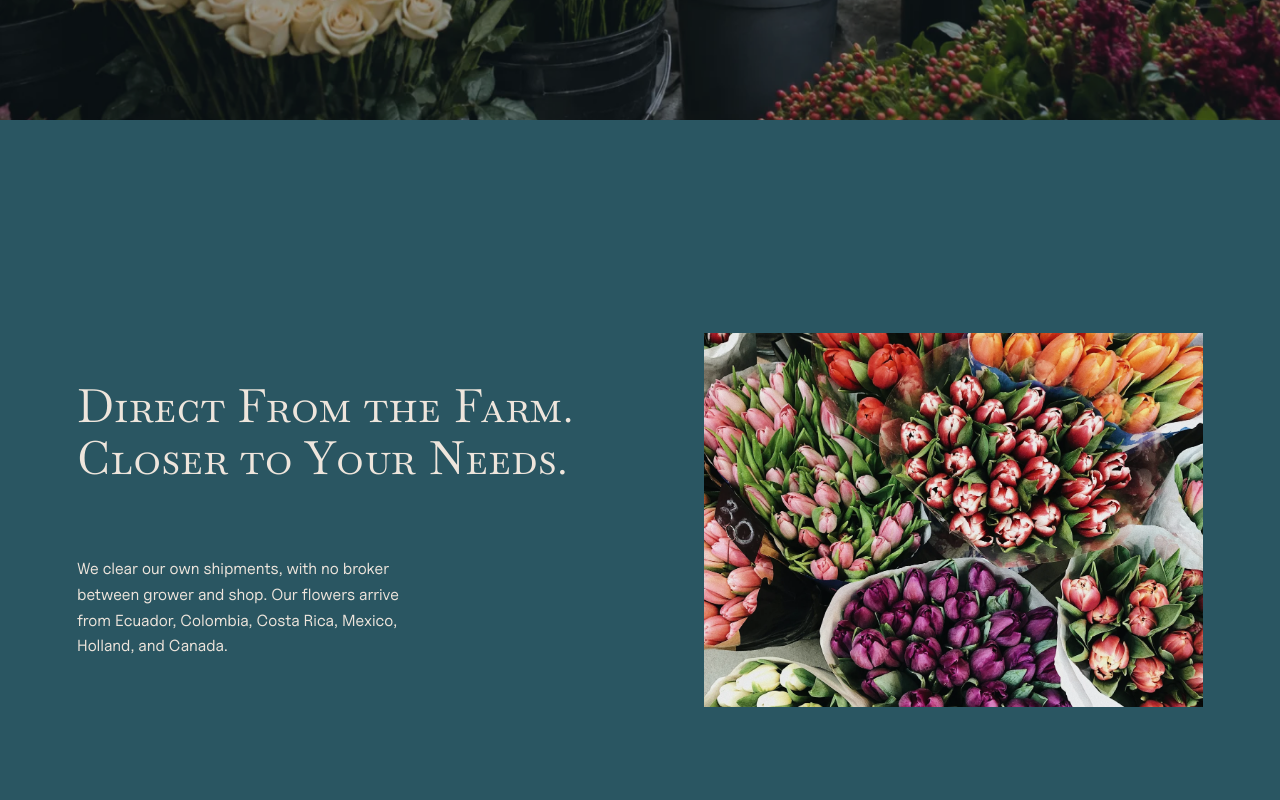
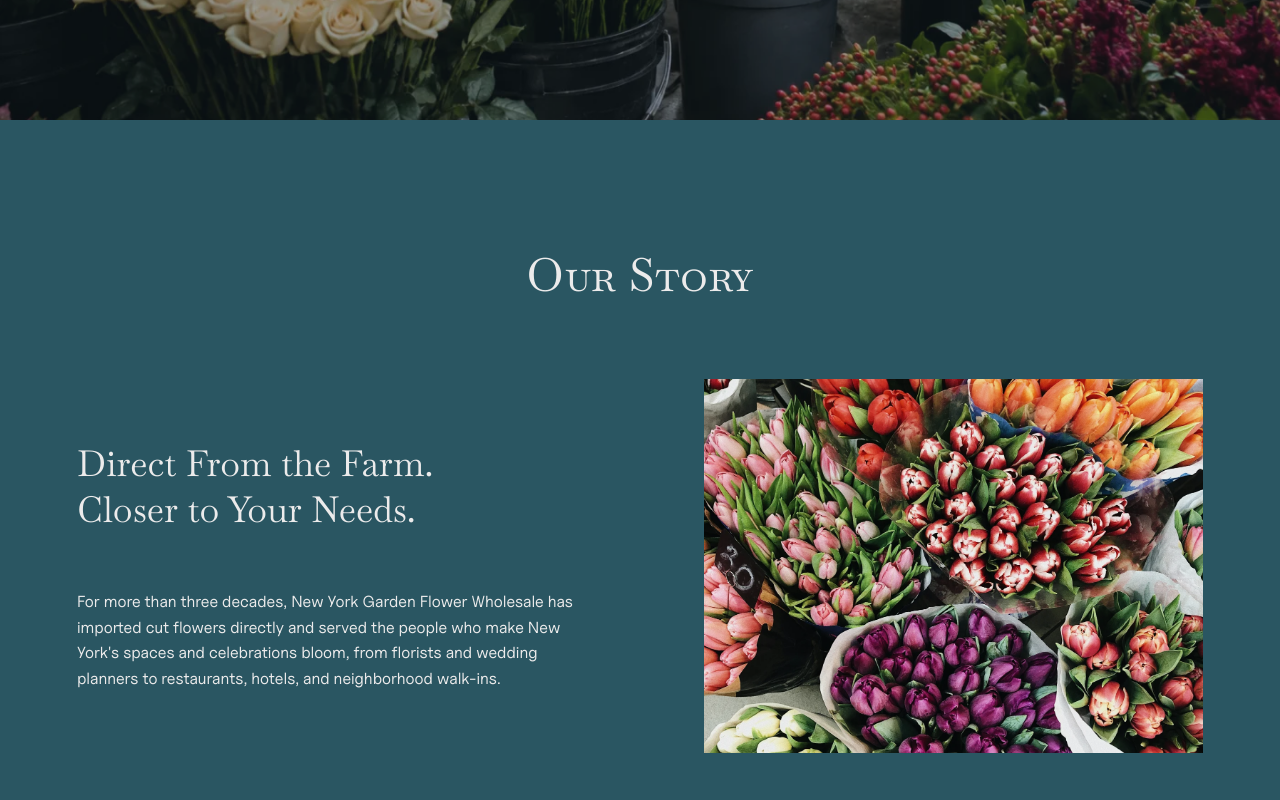
Before and after one commit to sobalab/nygf, a Next.js app: page / in a window 1280 px wide. Shown: the part 680-1480 px from the top of the page. Built offline with nearby package versions, Linux system fonts and the light colour scheme; no server answers.

Commit message:
section sequence

```diff
--- a/app/flower-field.tsx
+++ b/app/flower-field.tsx
@@ -24,16 +24,22 @@ type Flower = { name: string; group: string; image?: string };
 // same anchoring side at both sizes; left and right on one card would fight.
 type Spot = { t: string; w: string; ratio: string; depth: number; l?: string; r?: string; mt?: string; ml?: string; mr?: string };
 
+// Left and right offsets are held in step — 2/3 across the top, 1/1 through the
+// middle, 7/9 along the bottom — so neither flank sits nearer its gutter than
+// the other, and the widest card in each row is answered by a comparable one
+// opposite instead of all the weight falling down one side.
 const PLACEMENT: Spot[] = [
-  { t: "11%", l: "3%", w: "clamp(120px,15vw,206px)", ratio: "3/4", depth: 0.6, mt: "17%", ml: "12%" },
-  { t: "11%", l: "24%", w: "clamp(96px,11.5vw,162px)", ratio: "1/1", depth: 1.3 },
-  { t: "8%", l: "49%", w: "clamp(136px,17vw,244px)", ratio: "5/4", depth: 2.1, mt: "3%", ml: "5%" },
-  { t: "13%", r: "4%", w: "clamp(114px,14vw,196px)", ratio: "4/5", depth: 1, mt: "8%", mr: "6%" },
-  { t: "46%", l: "2%", w: "clamp(124px,15vw,216px)", ratio: "1/1", depth: 1.5, mt: "81%", ml: "22%" },
-  { t: "44%", r: "2%", w: "clamp(102px,12vw,172px)", ratio: "3/4", depth: 0.7 },
-  { t: "74%", l: "8%", w: "clamp(146px,18vw,268px)", ratio: "4/3", depth: 3, mt: "67%", ml: "4%" },
-  { t: "70%", l: "43%", w: "clamp(112px,13.5vw,176px)", ratio: "3/4", depth: 1.1 },
-  { t: "72%", r: "10%", w: "clamp(128px,16vw,226px)", ratio: "1/1", depth: 2.2, mt: "65%", mr: "5%" },
+  { t: "10%", l: "2%", w: "clamp(120px,15vw,206px)", ratio: "3/4", depth: 0.6, mt: "7%", ml: "auto", mr: "4%" },
+  { t: "10%", l: "24%", w: "clamp(96px,11.5vw,162px)", ratio: "1/1", depth: 1.3 },
+  { t: "7%", l: "49%", w: "clamp(136px,17vw,244px)", ratio: "5/4", depth: 2.1, mt: "5%", ml: "3%" },
+  { t: "12%", r: "3%", w: "clamp(114px,15vw,216px)", ratio: "4/5", depth: 1, mt: "20%", ml: "6%", mr: "auto" },
+  { t: "45%", l: "1%", w: "clamp(124px,15vw,216px)", ratio: "1/1", depth: 1.5, mt: "83%", ml: "14%" },
+  // Square, not portrait: three tall cards down the right flank left no room
+  // between them once the field took its gutters.
+  { t: "47%", r: "1%", w: "clamp(102px,11.5vw,180px)", ratio: "1/1", depth: 0.7 },
+  { t: "72%", l: "7%", w: "clamp(146px,18vw,254px)", ratio: "4/3", depth: 3, mt: "68%", ml: "4%" },
+  { t: "65%", l: "44%", w: "clamp(112px,13.5vw,176px)", ratio: "3/4", depth: 1.1 },
+  { t: "68%", r: "9%", w: "clamp(128px,15vw,230px)", ratio: "1/1", depth: 2.2, mt: "66%", mr: "5%" },
 ];
 
 export function FlowerField({ flowers }: { flowers: Flower[] }) {
--- a/app/globals.css
+++ b/app/globals.css
@@ -10,8 +10,8 @@
    from near-black to a pale wash; each one is named for the section it belongs
    to rather than its hue, because the section is what fixes it. --rust is no
    longer a band — it survives only as the form-error red. --field and the
-   rgba()s below are tints, not new hues: --ink is 23 40 46, --paper 238 229 220. */
-:root { --paper:#eee5dc; --ink:#17282e; --band-flowers:#11292f; --band-story:#2a5662; --band-trade:#387f93; --band-contact:#76a4b0; --sage:#999a80; --sage-pale:#cacbb5; --rust:#a7593a; --mist:#b7c2c1; --line:rgba(23,40,46,.22); --field:#f6f1ea; --ease:cubic-bezier(.22,.7,.3,1); --ease-out:cubic-bezier(.16,1,.3,1); --serif:"Baskervville",Georgia,serif; --display:"Baskervville SC",Georgia,serif; --sans:"Uncut Sans",Helvetica,Arial,sans-serif; --btn-radius:6px; }
+   rgba()s below are tints, not new hues: --ink is 23 40 46, --paper 236 235 235. */
+:root { --paper:#ecebeb; --ink:#17282e; --band-flowers:#11292f; --band-story:#2a5662; --band-trade:#387f93; --band-contact:#76a4b0; --sage:#999a80; --sage-pale:#cacbb5; --rust:#a7593a; --mist:#b7c2c1; --line:rgba(23,40,46,.22); --field:#f6f1ea; --ease:cubic-bezier(.22,.7,.3,1); --ease-out:cubic-bezier(.16,1,.3,1); --serif:"Baskervville",Georgia,serif; --display:"Baskervville SC",Georgia,serif; --sans:"Uncut Sans",Helvetica,Arial,sans-serif; --btn-radius:6px; }
 * { box-sizing:border-box; }
 html { scroll-behavior:smooth; }
 body { margin:0; background:var(--paper); color:var(--ink); font-family:var(--sans); }
@@ -62,7 +62,7 @@ section[id] { scroll-margin-top:102px; }
 .section-pad { padding:130px 6vw; }
 /* A shade smaller than the roman was: small caps run about a sixth wider at the
    same size, and these headings carry authored line breaks that have to hold. */
-.story h2,.catalogue h2,.trade h2,.offerings h2,.page-head h1 { font:400 clamp(30px,3.6vw,54px)/1.12 var(--display); letter-spacing:.015em; margin:0; }
+.story-title,.catalogue h2,.trade h2,.offerings h2,.page-head h1 { font:400 clamp(30px,3.6vw,54px)/1.12 var(--display); letter-spacing:.015em; margin:0; }
 .page-head { background:var(--sage); padding-bottom:0; display:grid; grid-template-columns:1.4fr .6fr; gap:8vw; align-items:end; }
 .page-head + .catalogue,.page-head + .enquiry { padding-top:64px; }
 .offerings h2 { margin-bottom:46px; }
@@ -87,7 +87,10 @@ section[id] { scroll-margin-top:102px; }
 .flower-field { background:var(--band-flowers); color:var(--sage-pale); min-height:max(100svh,820px); position:relative; overflow:hidden; display:flex; flex-direction:column; justify-content:center; align-items:center; }
 /* Scoped to the band: the enquiry form's fieldsets are .field too, and a bare
    rule here reaches them and lifts every one out of flow. */
-.flower-field .field { position:absolute; inset:0; }
+/* Inset, not flush: every card is placed as a percentage of this box, so a
+   gutter here is one no card can cross however wide it grows or narrow the
+   window gets. */
+.flower-field .field { position:absolute; inset:clamp(20px,4vh,56px) clamp(16px,3.2vw,48px); }
 /* left OR right, never both — see PLACEMENT. */
 .field-item { position:absolute; top:var(--t); left:var(--l,auto); right:var(--r,auto); width:var(--w); transform:translate3d(calc(var(--px,0)*var(--d)*-16px),calc(var(--py,0)*var(--d)*-12px),0); transition:transform .6s var(--ease-out); }
 .field-item a { display:block; transition:transform .5s var(--ease-out); }
@@ -104,9 +107,9 @@ section[id] { scroll-margin-top:102px; }
    at opposite phases. */
 @keyframes field-float {
   0%,100% { transform:translate3d(0,0,0) }
-  25% { transform:translate3d(calc((1 + var(--d))*.9px),calc((1 + var(--d))*-1.8px),0) }
-  50% { transform:translate3d(calc((1 + var(--d))*1.5px),0,0) }
-  75% { transform:translate3d(calc((1 + var(--d))*.9px),calc((1 + var(--d))*1.8px),0) }
+  25% { transform:translate3d(calc((1 + var(--d))*1.5px),calc((1 + var(--d))*-3.6px),0) }
+  50% { transform:translate3d(calc((1 + var(--d))*2.4px),0,0) }
+  75% { transform:translate3d(calc((1 + var(--d))*1.5px),calc((1 + var(--d))*3.6px),0) }
 }
 /* Proportional, not just capped: a fixed 560px would eat the side margins on a
    1000px window and leave the edge cards nowhere to sit. */
@@ -148,24 +151,26 @@ section[id] { scroll-margin-top:102px; }
    the panels stack in one grid cell and cross-fade. Script writes only --p, the
    progress through the track; every fade and drift below is calc() off it. */
 .story { background:var(--band-story); color:var(--paper); padding:130px 6vw; }
+.story-title { text-align:center; margin:0 0 clamp(38px,5vh,64px); }
 .story-panel { display:grid; align-items:center; gap:10vw; }
 .story-panel + .story-panel { margin-top:110px; }
 .intro-setup { grid-template-columns:1fr 1fr; }
 .story-setup { grid-template-columns:.9fr 1.1fr; }
-.intro-detail { max-width:345px; margin-top:min(88px,9svh); }
+/* Matches the quote panel's column, so the two scenes hold the same measure
+   as they turn over. */
+.intro-detail { max-width:540px; }
 .intro-detail p { font:400 16px/1.6 var(--sans); }
 .statement-image { width:100%; aspect-ratio:4/3; object-fit:cover; filter:saturate(.8); max-height:min(58svh,520px); }
 .story-image img { height:min(56svh,520px); object-fit:cover; filter:grayscale(.15) saturate(.7); }
 /* Roman, not italic: we only ship Baskervville's upright cut, and a synthesised
    slant on a Baskerville reads as a mistake. */
-.story-copy blockquote { font:400 36px/1.3 var(--serif); margin:0 0 55px; }
+.story-copy blockquote,.intro-copy h3 { font:400 36px/1.3 var(--serif); margin:0 0 55px; }
 .story-copy>p { max-width:540px; margin:0 0 20px; }
-.story-copy .signature { margin-top:35px; font-size:14px; font-style:italic; }
 
 .story-armed { height:200svh; padding:0; }
-.story-armed .story-stage { position:sticky; top:0; height:100svh; display:grid; align-content:center; padding:0 6vw; }
+.story-armed .story-stage { position:sticky; top:0; height:100svh; display:grid; grid-template-rows:auto auto; align-content:center; padding:0 6vw; }
 /* Both panels in the one cell, so the pair cross-fades in place. */
-.story-armed .story-panel { grid-area:1/1; margin:0; will-change:opacity,transform; }
+.story-armed .story-panel { grid-row:2; grid-column:1; margin:0; will-change:opacity,transform; }
 /* Out, then in — not a cross-fade. The two panels occupy the same cell with
    their columns mirrored, so overlapping them mid-turn lays the first panel's
    copy over the second's photo. Fading the first away by .44 and holding the
@@ -352,7 +357,7 @@ a:focus-visible,button:focus-visible { outline:2px solid var(--ink); outline-off
      floor is a little over a screen so three fit above the copy and three below
      without either row crowding it — the note runs to four lines on the
      narrowest phones, and the bands have to survive that. */
-  .flower-field { min-height:max(100svh,900px); }
+  .flower-field { min-height:max(100svh,1000px); }
   .field-item { top:var(--mt,var(--t)); left:var(--ml,var(--l,auto)); right:var(--mr,var(--r,auto)); }
   .field-center { max-width:88%; }
   .field-wide { display:none; }
@@ -369,7 +374,7 @@ a:focus-visible,button:focus-visible { outline:2px solid var(--ink); outline-off
   .story { padding:90px 6vw; }
   .story-image img { height:64vw; max-height:340px; }
   .statement-image { max-height:340px; }
-  .story-copy blockquote { font-size:29px; }
+  .story-copy blockquote,.intro-copy h3 { font-size:29px; }
   .enquiry { grid-template-columns:1fr; gap:70px; }
   .field-row { grid-template-columns:1fr; gap:34px; }
   .enquiry-aside { position:static; }
--- a/app/page.tsx
+++ b/app/page.tsx
@@ -26,11 +26,17 @@ export default function Home() {
           story. Each keeps its own copy, photo and layout; the section pins and
           turns from one to the other as you scroll through it. */}
       <StoryScroll>
+        {/* Constant across both panels — it names the section, so it holds
+            while the scenes underneath it turn over. */}
+        <h2 className="story-title">Our Story</h2>
+
         <div className="story-panel intro-setup">
           <div className="intro-copy">
-            <h2>Direct From the Farm.<br />Closer to Your Needs.</h2>
+            {/* A step below the section title, and in the roman rather than the
+                small-caps cut, so the two headings don't read as one voice. */}
+            <h3>Direct From the Farm.<br />Closer to Your Needs.</h3>
             <div className="intro-detail">
-              <p>We clear our own shipments, with no broker between grower and shop. Our flowers arrive from Ecuador, Colombia, Costa Rica, Mexico, Holland, and Canada.</p>
+              <p>For more than three decades, New York Garden Flower Wholesale has imported cut flowers directly and served the people who make New York&apos;s spaces and celebrations bloom, from florists and wedding planners to restaurants, hotels, and neighborhood walk-ins.</p>
             </div>
           </div>
           <div className="statement-image-wrap">
@@ -42,8 +48,7 @@ export default function Home() {
           <div className="story-image"><img src="/media/story.webp" alt="A wrapped bouquet of pink roses, gerberas and eucalyptus on a dark wood bench" loading="lazy" /></div>
           <div className="story-copy">
             <blockquote>“Flowers are perishable.<br />Trust is what lasts.”</blockquote>
-            <p>For more than three decades, New York Garden Flower Wholesale has imported cut flowers directly and served the people who make New York&apos;s spaces and celebrations bloom, from florists and wedding planners to restaurants, hotels, and neighborhood walk-ins.</p>
-            <p className="signature">— New York Garden Flower Wholesale, Inc.</p>
+            <p>We clear our own shipments, with no broker between grower and shop. Our flowers arrive from Ecuador, Colombia, Costa Rica, Mexico, Holland, and Canada.</p>
           </div>
         </div>
       </StoryScroll>
```
Also changed, not shown: 1 other file (tests, documents, lock files or other folders).
